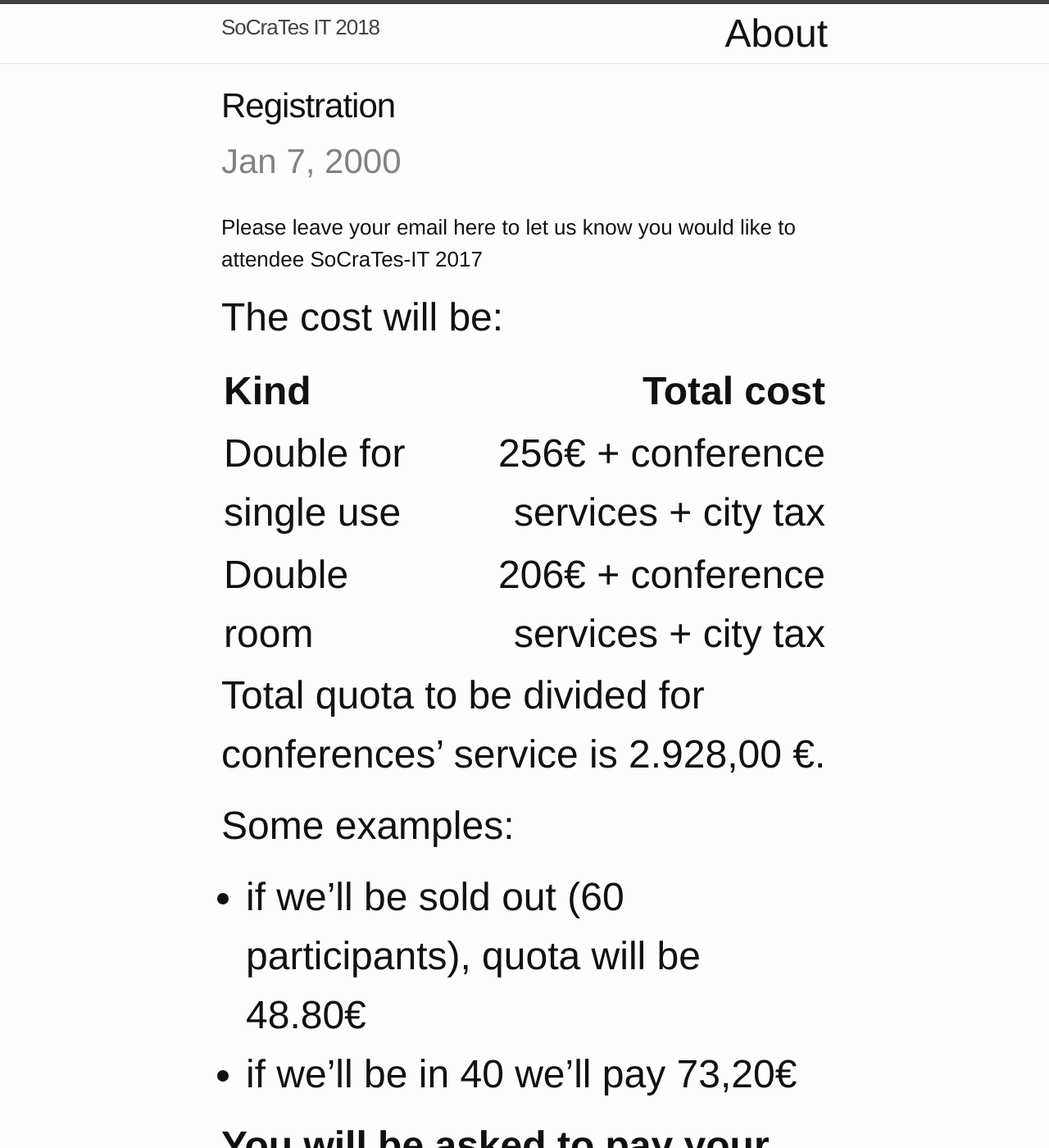
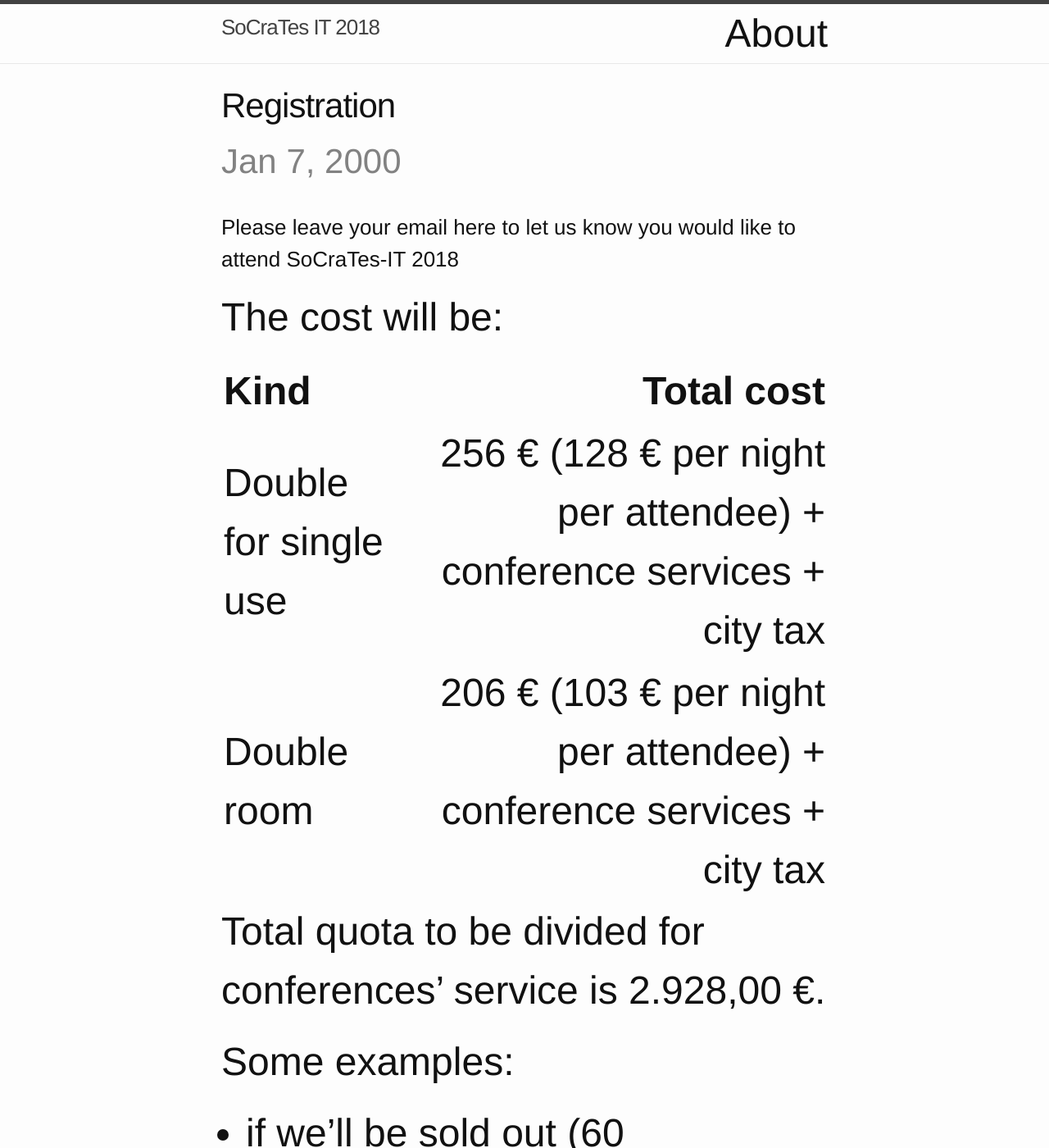
Before and after one commit to socrates-it/socrates-it.github.io, a Jekyll site: the page built from _posts/2000-01-07-registration.md, in a window 1280 px wide and 1400 px high. Shown: the whole window at 82% size. Built offline with Jekyll 4.4.1, drawn with Linux system fonts in a browser that asks for light colours; our own code applies the rules of GitHub Pages for plain Markdown files; some of the changed text lies outside the part shown.

Commit message:
Fixed typo and add explicit per night prices

```diff
--- a/_posts/2000-01-07-registration.md
+++ b/_posts/2000-01-07-registration.md
@@ -4,23 +4,23 @@ bg: socratesblue
 color: white
 fa-icon: edit
 ---
-### Please leave your email here to let us know you would like to attendee  SoCraTes-IT 2017
+### Please leave your email here to let us know you would like to attend  SoCraTes-IT 2018
 
 The cost will be:
 
 
 | **Kind**                 | **Total cost**                             |
 |:-------------------------|-------------------------------------------:|
-| Double for single use    | 256&euro; + conference services + city tax |
-| Double room              | 206&euro; + conference services + city tax |
+| Double for single use    | 256 &euro; (128 &euro; per night per attendee) + conference services + city tax |
+| Double room              | 206 &euro; (103 &euro; per night per attendee) + conference services + city tax |
 
 
 Total quota to be divided for conferences' service is 2.928,00 &euro;.
 
 Some examples:
 
-* if we'll be sold out (60 participants), quota will be 48.80&euro;
-* if we'll be in 40 we'll pay 73,20&euro;
+* if we'll be sold out (60 participants), quota will be 48.80 &euro;
+* if we'll be in 40 we'll pay 73,20 &euro;
 
 **You will be asked to pay your quota at the checkout.**
 
```
